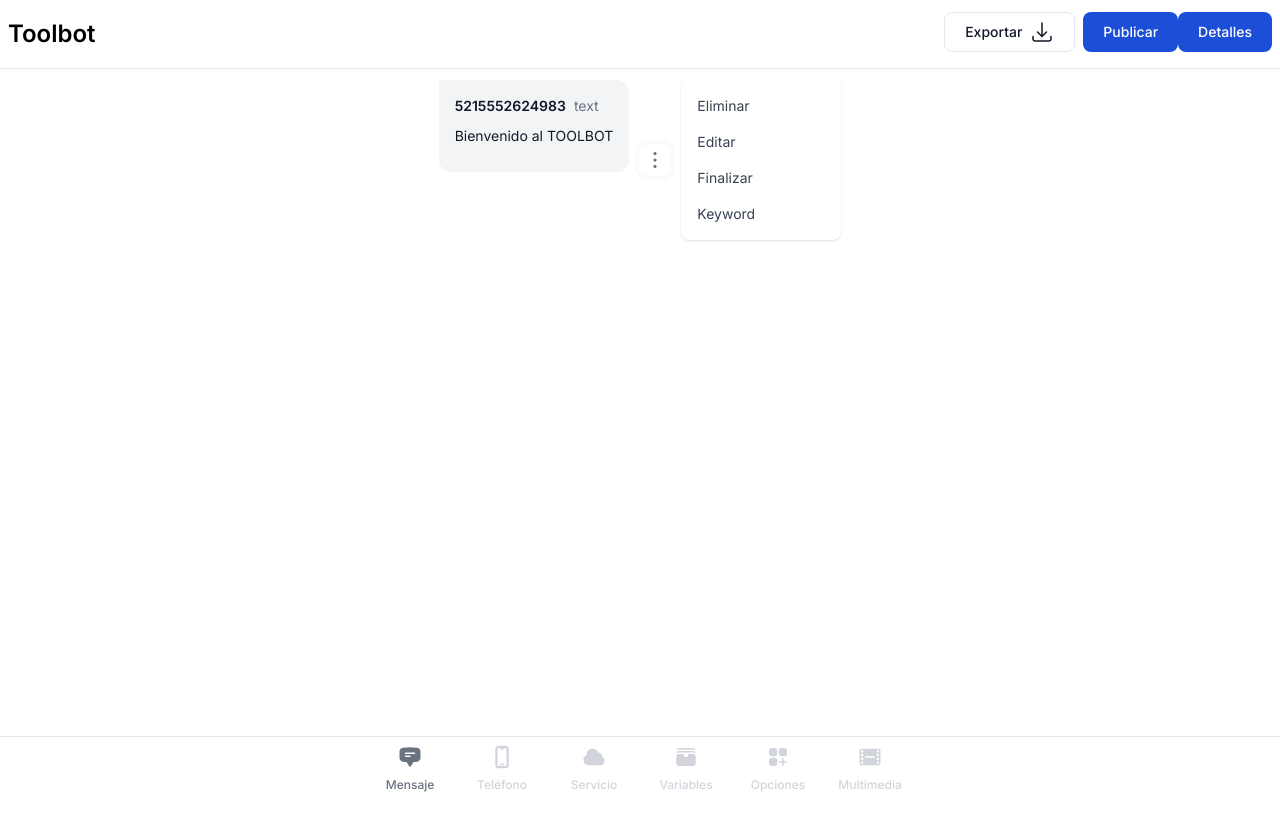
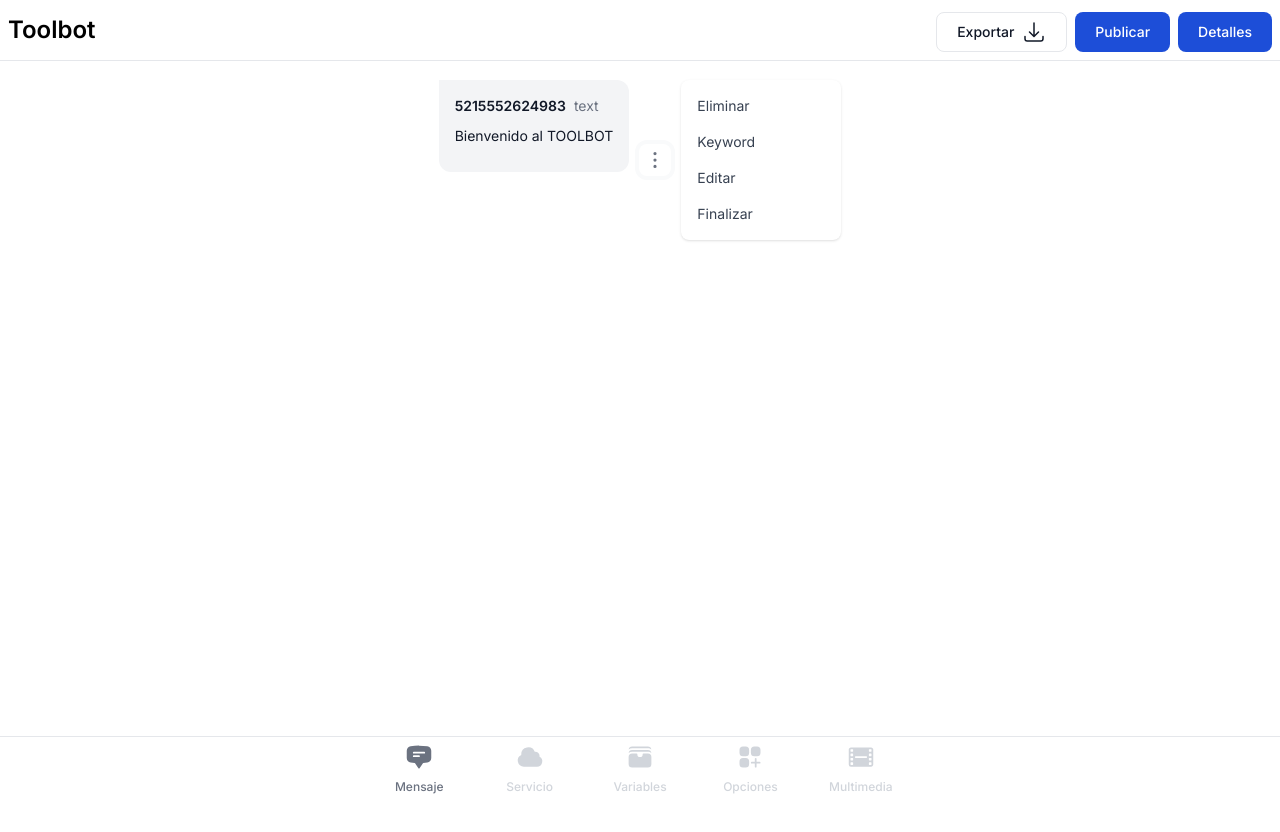
Before and after one commit to bmenchaca-conceptomovil/toolbot, a Next.js app: page / in a window 1280 px wide. Both pictures are taken after a click on the button 740 px from the left and 126 px from the top of the page. Shown: the top 832 px of the page. Built offline with nearby package versions, Linux system fonts and the light colour scheme.

Commit message:
style: make changes to navbar

```diff
--- a/app/page.js
+++ b/app/page.js
@@ -50,14 +50,11 @@ export default function Home() {
       .then(response => response.text())
       .then(result => console.log(result))
       .catch(error => console.log('error', error));
-
-
-
   };
 
   const [isDropdownVisible, setIsDropdownVisible] = useState(false);
   const [messages, setMessages] = useState({
-    bot_slug:"",
+    bot_slug: "",
     messages: [
       {
         keyword: "",
@@ -175,7 +172,6 @@ export default function Home() {
     }
   };
 
-  //guardar valor keyword
   const toggleKeyword = (messageId) => {
     const promptValue = prompt("Ingresa el valor para keyword:");
     const keywordValue = promptValue !== null ? promptValue : "";
@@ -196,19 +192,31 @@ export default function Home() {
           <a href="#" className="flex items-center rtl:space-x-reverse">
             <span className="self-center text-2xl font-semibold whitespace-nowrap dark:text-white">Toolbot</span>
           </a>
-          <div className="flex md:order-2 space-x-3 md:space-x-0 rtl:space-x-reverse mt-1">
-            <button type="button" className="flex items-center justify-center mr-2 px-5 h-[2.5rem] me-2 mb-2 text-sm font-medium text-gray-900 focus:outline-none bg-white rounded-lg border border-gray-200 group hover:bg-gray-100 hover:text-blue-700 focus:z-10 focus:ring-4 focus:ring-gray-200 dark:focus:ring-gray-700 dark:bg-gray-800 dark:text-gray-400 dark:border-gray-600 dark:hover:text-white dark:hover:bg-gray-700" onClick={exportToJson}>
+
+
+          <div className="flex md:order-2 space-x-2 md:space-x-2 rtl:space-x-reverse mt-1">
+            <button
+              type="button"
+              className="flex items-center justify-center px-5 h-[2.5rem] text-sm font-medium text-gray-900 focus:outline-none bg-white rounded-lg border border-gray-200 group hover:bg-gray-100 hover:text-blue-700 focus:z-10 focus:ring-4 focus:ring-gray-200 dark:focus:ring-gray-700 dark:bg-gray-800 dark:text-gray-400 dark:border-gray-600 dark:hover:text-white dark:hover:bg-gray-700"
+              onClick={exportToJson}
+            >
               <span className="group-hover:text-blue-600 dark:group-hover:text-blue-500">Exportar</span>
               <ArrowDownTrayIcon className="w-6 h-6 ml-2 text-gray-900 dark:text-gray-900 group-hover:text-blue-600 dark:group-hover:text-blue-500" />
             </button>
-            <button type="button" className="mr-2 px-5 h-[2.5rem] text-white bg-blue-700 hover:bg-blue-800 focus:ring-4 focus:outline-none focus:ring-blue-300 font-medium rounded-lg text-sm px-4 py-2 text-center dark:bg-blue-600 dark:hover:bg-blue-700 dark:focus:ring-blue-800" onClick={publishJson}>
+            <button
+              type="button"
+              className="px-5 h-[2.5rem] text-white bg-blue-700 hover:bg-blue-800 focus:ring-4 focus:outline-none focus:ring-blue-300 font-medium rounded-lg text-sm px-4 py-2 text-center dark:bg-blue-600 dark:hover:bg-blue-700 dark:focus:ring-blue-800"
+              onClick={publishJson}
+            >
               Publicar
             </button>
-            {/* boton de detalles con alert*/}
-            <button type="button" className="mr-2 px-5 h-[2.5rem] text-white bg-blue-700 hover:bg-blue-800 focus:ring-4 focus:outline-none focus:ring-blue-300 font-medium rounded-lg text-sm px-4 py-2 text-center dark:bg-blue-600 dark:hover:bg-blue-700 dark:focus:ring-blue-800" onClick={setBotSlug}>
+            <button
+              type="button"
+              className="px-5 h-[2.5rem] text-white bg-blue-700 hover:bg-blue-800 focus:ring-4 focus:outline-none focus:ring-blue-300 font-medium rounded-lg text-sm px-4 py-2 text-center dark:bg-blue-600 dark:hover:bg-blue-700 dark:focus:ring-blue-800"
+              onClick={setBotSlug}
+            >
               Detalles
             </button>
-
           </div>
         </div>
       </nav>
@@ -263,6 +271,11 @@ export default function Home() {
                   </a>
                 </li>
                 <li>
+                  <a href="javascript:void(0)" onClick={() => toggleKeyword(message.id)} className="block px-4 py-2 hover:bg-gray-100 dark:hover:bg-gray-600 dark:hover:text-white">
+                    Keyword
+                  </a>
+                </li>
+                <li>
                   <a
                     href="javascript:void(0)"
                     onClick={() => (isEditing ? editMessage() : startEditing(message.id))}
@@ -276,12 +289,6 @@ export default function Home() {
                     Finalizar
                   </a>
                 </li>
-                {/* Opcion de Keyword con alert*/}
-                <li>
-                  <a href="javascript:void(0)" onClick={() => toggleKeyword(message.id)} className="block px-4 py-2 hover:bg-gray-100 dark:hover:bg-gray-600 dark:hover:text-white">
-                    Keyword
-                  </a>
-                </li>
               </ul>
             </div>
           </div>
@@ -289,35 +296,30 @@ export default function Home() {
       </div>
 
       <div className="fixed bottom-0 left-0 z-50 w-full h-16 bg-white border-t border-gray-200 dark:bg-gray-700 dark:border-gray-600">
-        <div className="grid h-full max-w-lg grid-cols-6 gap-10 mx-auto font-medium">
+        <div className="grid h-full max-w-lg grid-cols-5 gap-10 mx-auto font-medium">
           <button type="button" className="inline-flex flex-col items-center justify-center px-5 hover:bg-gray-50 dark:hover:bg-gray-800 group" onClick={addMessage}
           >
-            <ChatBubbleBottomCenterTextIcon className="w-6 h-6 mb-2 text-gray-500 dark:text-gray-400 group-hover:text-blue-600 dark:group-hover:text-blue-500" />
+            <ChatBubbleBottomCenterTextIcon className="w-7 h-7 mb-2 text-gray-500 dark:text-gray-400 group-hover:text-blue-600 dark:group-hover:text-blue-500" />
             <span className="text-xs text-gray-500 dark:text-gray-400 group-hover:text-blue-600 dark:group-hover:text-blue-500">Mensaje</span>
           </button>
           <button type="button" className="inline-flex flex-col items-center justify-center px-5 hover:bg-gray-50 dark:hover:bg-gray-800 group">
-            <DevicePhoneMobileIcon className="w-6 h-6 mb-2 text-gray-300 dark:text-gray-400 group-hover:text-blue-600 dark:group-hover:text-blue-500" />
-            <span className="text-xs text-gray-300 dark:text-gray-400 group-hover:text-blue-600 dark:group-hover:text-blue-500">Teléfono</span>
-          </button>
-          <button type="button" className="inline-flex flex-col items-center justify-center px-5 hover:bg-gray-50 dark:hover:bg-gray-800 group">
-            <CloudIcon className="w-6 h-6 mb-2 text-gray-300 dark:text-gray-400 group-hover:text-blue-600 dark:group-hover:text-blue-500" />
+            <CloudIcon className="w-7 h-7 mb-2 text-gray-300 dark:text-gray-400 group-hover:text-blue-600 dark:group-hover:text-blue-500" />
             <span className="text-xs text-gray-300 dark:text-gray-400 group-hover:text-blue-600 dark:group-hover:text-blue-500">Servicio</span>
           </button>
           <button type="button" className="inline-flex flex-col items-center justify-center px-5 hover:bg-gray-50 dark:hover:bg-gray-800 group">
-            <WalletIcon className="w-6 h-6 mb-2 text-gray-300 dark:text-gray-400 group-hover:text-blue-600 dark:group-hover:text-blue-500" />
+            <WalletIcon className="w-7 h-7 mb-2 text-gray-300 dark:text-gray-400 group-hover:text-blue-600 dark:group-hover:text-blue-500" />
             <span className="text-xs text-gray-300 dark:text-gray-400 group-hover:text-blue-600 dark:group-hover:text-blue-500">Variables</span>
           </button>
           <button type="button" className="inline-flex flex-col items-center justify-center px-5 hover:bg-gray-50 dark:hover:bg-gray-800 group">
-            <SquaresPlusIcon className="w-6 h-6 mb-2 text-gray-300 dark:text-gray-400 group-hover:text-blue-600 dark:group-hover:text-blue-500" />
+            <SquaresPlusIcon className="w-7 h-7 mb-2 text-gray-300 dark:text-gray-400 group-hover:text-blue-600 dark:group-hover:text-blue-500" />
             <span className="text-xs text-gray-300 dark:text-gray-400 group-hover:text-blue-600 dark:group-hover:text-blue-500">Opciones</span>
           </button>
           <button type="button" className="inline-flex flex-col items-center justify-center px-5 hover:bg-gray-50 dark:hover:bg-gray-800 group">
-            <FilmIcon className="w-6 h-6 mb-2 text-gray-300 dark:text-gray-400 group-hover:text-blue-600 dark:group-hover:text-blue-500" />
+            <FilmIcon className="w-7 h-7 mb-2 text-gray-300 dark:text-gray-400 group-hover:text-blue-600 dark:group-hover:text-blue-500" />
             <span className="text-xs text-gray-300 dark:text-gray-400 group-hover:text-blue-600 dark:group-hover:text-blue-500">Multimedia</span>
           </button>
         </div>
       </div>
-
     </main>
   );
 }
```
